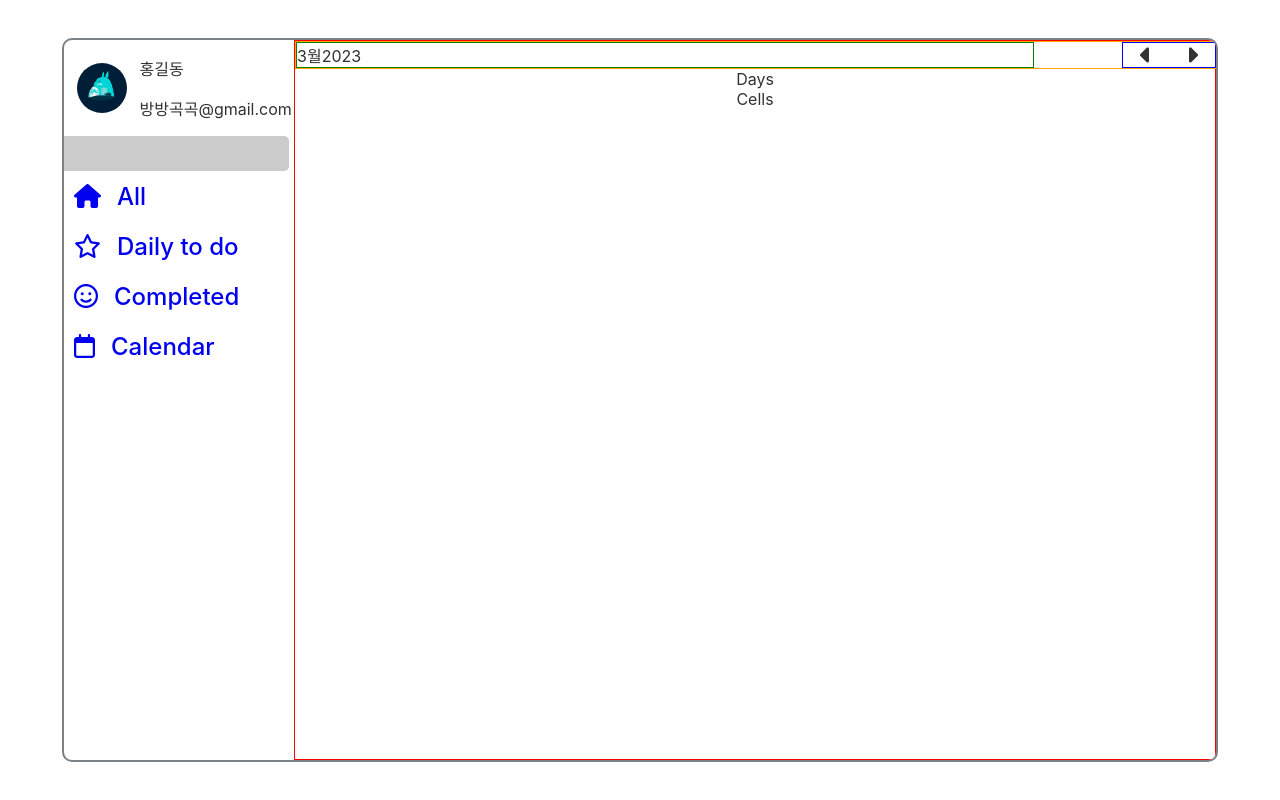
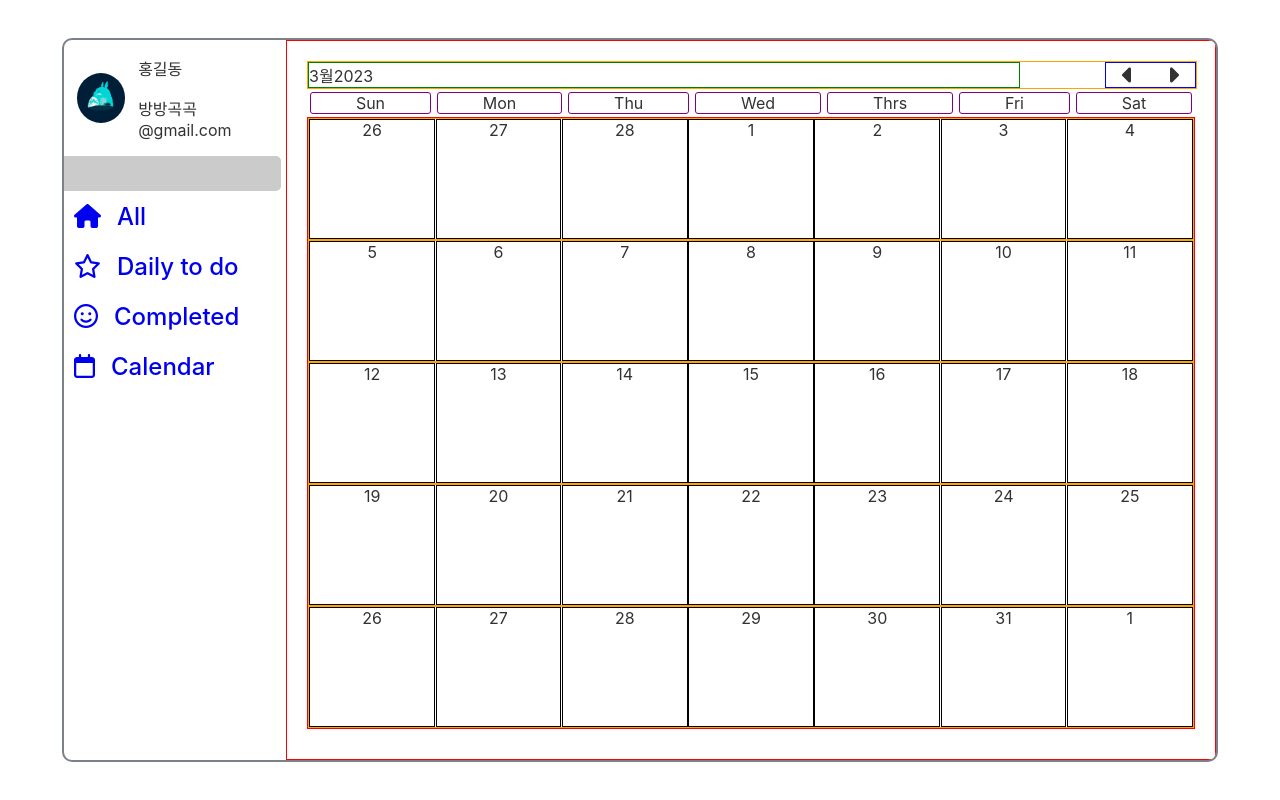
Before and after one commit to Rosevilleage/todo-list, a React (Create React App) app: page /calendar in a window 1280 px wide. Built offline with nearby package versions, Linux system fonts and the light colour scheme.

Commit message:
FEAT : Calendarbody 프레임 생성

```diff
--- a/src/Page/Calendar.js
+++ b/src/Page/Calendar.js
@@ -1,27 +1,33 @@
 import styled from "styled-components"
 import CalendarHead from "../component/calendar/CalendarHead"
 import { addMonths, subMonths } from "date-fns"
+import CalendarDays from "../component/calendar/CalendarDays"
+import CalenderBoard from '../component/calendar/CalendarBoard'
 import { useState } from "react"
-import { useEffect } from "react"
 
 const Container = styled.div`
 	border: 1px solid red;
 	flex-basis: 80%;
+	padding: 20px;
 `
 
 function Calendar() {
 	const [currentMonth, setCurrentMonth] = useState(new Date());
+	const [selectedDate, setSelectedDate] = useState(new Date());
 	const prevMonth = () => {
 		setCurrentMonth(subMonths(currentMonth, 1))
 	}
 	const nextMonth = () => {
 		setCurrentMonth(addMonths(currentMonth, 1))
 	}
+	const onDateClick = (day) => {
+		setSelectedDate(day)
+	}
 	return (
 		<Container>
 			<CalendarHead currentMonth={currentMonth} prevMonth={prevMonth} nextMonth={nextMonth} />
-			<div>Days</div>
-			<div>Cells</div>
+			<CalendarDays />
+			<CalenderBoard currentMonth={currentMonth} selectedDate={selectedDate} onDateClick={onDateClick}/>
 		</Container>
 	)
 }
--- /dev/null
+++ b/src/component/calendar/CalendarBoard.js
@@ -0,0 +1,71 @@
+import { addDays, endOfMonth, endOfWeek, format, isSameDay, isSameMonth, parse, startOfMonth, startOfWeek } from "date-fns";
+import styled from "styled-components";
+
+const Body = styled.div`
+	border: 1px solid red;
+	height: 90%;
+	display: flex;
+	flex-direction: column;
+`
+
+const Day = styled.div`
+	border: 1px solid black;
+	flex-basis: 14%;
+	display: flex;
+	align-item: center;
+	justify-content: center;
+`
+
+const Week = styled.div`
+	border: 1px solid orange;
+	flex-grow: 1;
+	display: flex;
+	justify-content: space-around;
+`
+
+export default function CalenderBoard({currentMonth, selectedDate, onDateClick}) {
+	const monthStart = startOfMonth(currentMonth);
+	const monthEnd = endOfMonth(monthStart)
+	const startDate = startOfWeek(monthStart)
+	const endDate = endOfWeek(monthEnd)
+
+	const row = [];
+	let days = [];
+	let day = startDate;
+	let formattedDate = '';
+
+	while(day<=endDate) {
+		for(let i=0;i<7;i++) {
+			formattedDate = format(day,'d');
+			const cloneDay = day;
+			days.push(
+				<Day
+					className={
+						!isSameMonth(day, monthStart)
+						? 'disavled'
+						: isSameDay(day, selectedDate)
+						? 'selected'
+						: format(currentMonth, 'M') !== format(day, 'M')
+						? 'not-vaild'
+						: 'vaild'
+					}
+					key={day}
+					onClick={()=>onDateClick(parse(cloneDay))}
+				>
+					<span
+						className={
+							format(currentMonth,'M')!==format(day,'M')
+							? 'not-vaild' : ''
+						}
+					>{formattedDate}</span>
+				</Day>
+			)
+			day = addDays(day,1)
+		}
+		row.push(
+			<Week key={day}>{days}</Week>
+		);
+		days=[]
+	}
+	return <Body>{row}</Body>
+}
--- /dev/null
+++ b/src/component/calendar/CalendarDays.js
@@ -0,0 +1,29 @@
+import { useMemo } from "react"
+import styled from "styled-components";
+
+const Dayscontainer = styled.div`
+	width: 100%;
+	display: flex;
+	align-items: center;
+`
+
+const DayItem = styled.div`
+	border: 1px solid purple;
+	border-radius: 3px;
+	flex-grow: 1;
+	margin 3px;
+`
+
+export default function CalendarDays() {
+	const date = useMemo(()=>{
+		return ['Sun', 'Mon', 'Thu', 'Wed', 'Thrs', 'Fri', 'Sat'];
+	},[])
+	console.log(date)
+	return (
+		<Dayscontainer>
+			{date.map((e,i)=>{
+			 return	<DayItem key={i}>{e}</DayItem>
+			})}
+		</Dayscontainer>
+	)
+}
```
